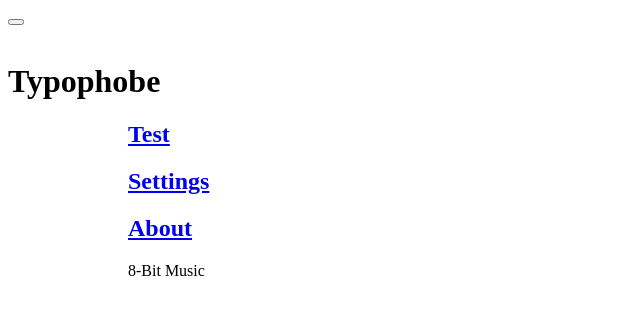
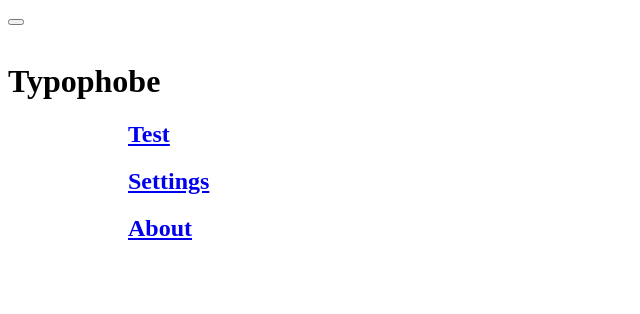
Before and after one commit to redris96/Typophobe, a plain HTML site: page App2/pages/home/home.html in a window 1280 px wide. Shown: the whole page, without its empty margins (0-640 px from the left). Drawn offline with Linux system fonts and the light colour scheme.

Commit message:
Home toggle removed

```diff
--- a/App2/pages/home/home.html
+++ b/App2/pages/home/home.html
@@ -26,8 +26,6 @@
             <h2><a href="/pages/Test/Test.html">Test</a></h2>
             <h2><a href="/pages/Settings/Settings.html">Settings</a></h2>
             <h2><a href="/pages/About/About.html">About</a></h2>
-            <div data-win-control="WinJS.UI.ToggleSwitch" name="toggle" s><p>8-Bit Music</p></div>
-
     </div>
     </section>
     </div>
```
